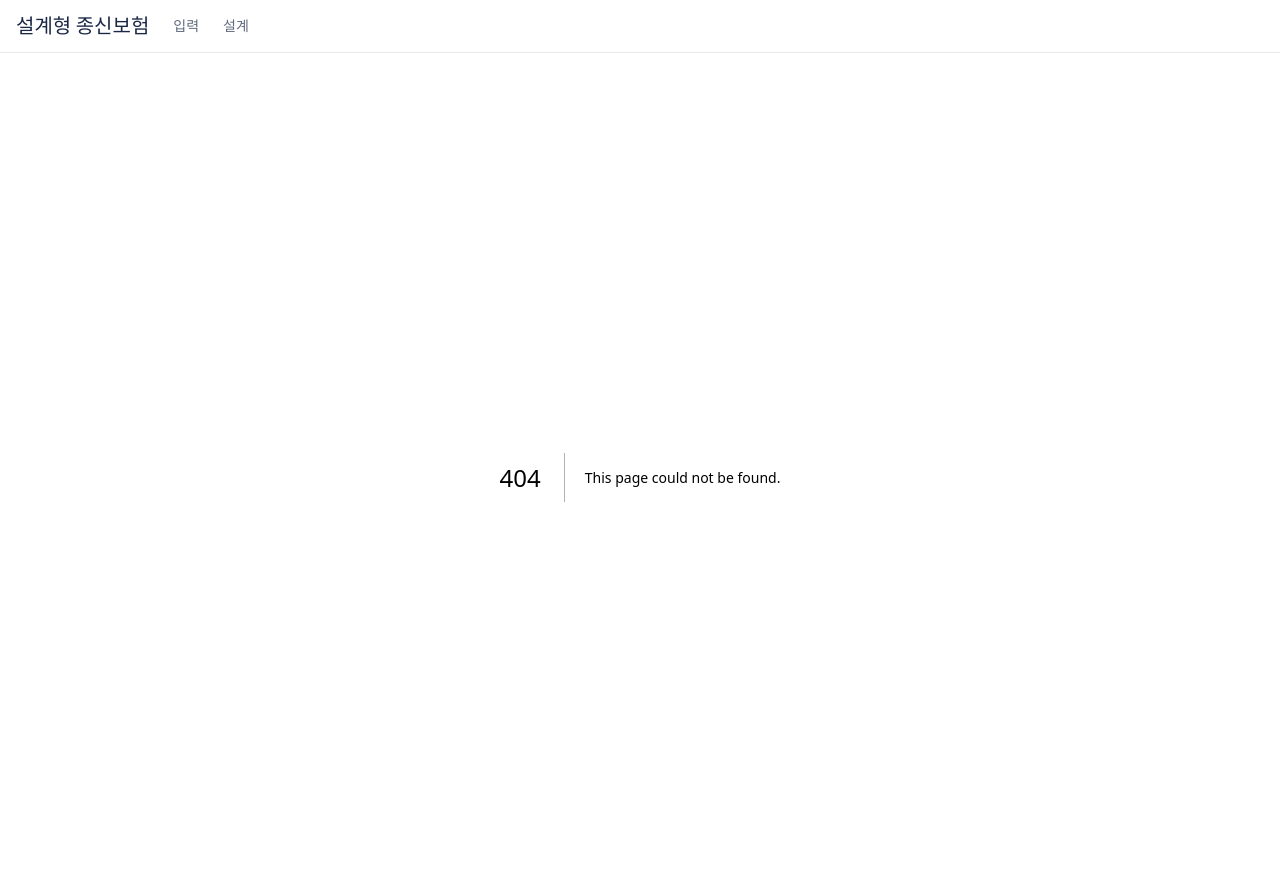
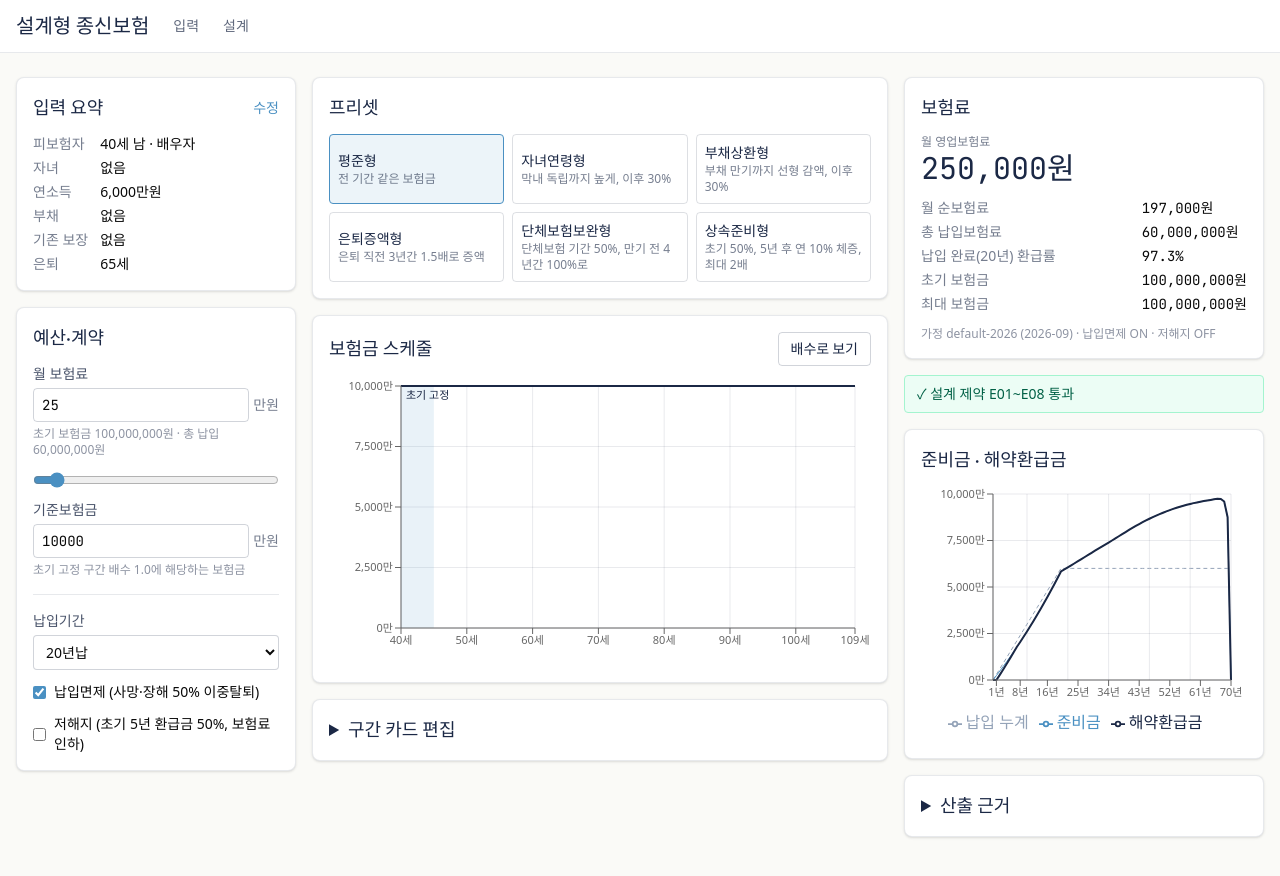
Before and after one commit to taekyoleen-oss/flexible_whole_life, a Next.js app: page /design in a window 1280 px wide. Before the commit this address had no page. Shown: the top 876 px of the page. Built offline with nearby package versions, Linux system fonts and the light colour scheme; a web font is replaced by a local one.

Commit message:
feat(ui): design canvas with results, validation, evidence
Co-Authored-By: Claude Fable 5.1 <noreply@anthropic.com>
Claude-Session: https://claude.ai/code/session_01EwVcKSYZ6YEsZHhBekMpts

```diff
--- /dev/null
+++ b/app/design/page.tsx
@@ -0,0 +1,35 @@
+"use client";
+import { useState, type ReactNode } from "react";
+import { BlockCards } from "@/components/canvas/block-cards";
+import { BudgetPanel } from "@/components/canvas/budget-panel";
+import { InputSummary } from "@/components/canvas/input-summary";
+import { PresetPicker } from "@/components/canvas/preset-picker";
+import { ScheduleChart } from "@/components/canvas/schedule-chart";
+import { useDesign } from "@/components/design-provider";
+import { Evidence } from "@/components/result/evidence";
+import { PremiumSummary } from "@/components/result/premium-summary";
+import { ResultChart } from "@/components/result/result-chart";
+import { ValidationBadges } from "@/components/result/validation-badges";
+import { Button } from "@/components/ui";
+
+const TABS = ["입력", "설계", "결과"] as const;
+type Tab = (typeof TABS)[number];
+
+export default function DesignPage() {
+  const { loaded } = useDesign();
+  const [tab, setTab] = useState<Tab>("설계");
+  if (!loaded) return null;
+  const col = (name: Tab, node: ReactNode) => <div className={`${tab === name ? "block" : "hidden"} space-y-4 lg:block`}>{node}</div>;
+  return (
+    <>
+      <div className="mb-4 flex gap-2 lg:hidden">
+        {TABS.map((t) => <Button key={t} primary={tab === t} onClick={() => setTab(t)}>{t}</Button>)}
+      </div>
+      <div className="grid gap-4 lg:grid-cols-[280px_minmax(0,1fr)_360px]">
+        {col("입력", <><InputSummary /><BudgetPanel /></>)}
+        {col("설계", <><PresetPicker /><ScheduleChart /><BlockCards /></>)}
+        {col("결과", <><PremiumSummary /><ValidationBadges /><ResultChart /><Evidence /></>)}
+      </div>
+    </>
+  );
+}
--- /dev/null
+++ b/components/result/evidence.tsx
@@ -0,0 +1,42 @@
+"use client";
+import { useDesign } from "@/components/design-provider";
+import { pct, won } from "@/lib/format";
+
+const YEARS = [1, 2, 3, 5, 10, 15, 20, 30];
+
+export function Evidence() {
+  const { state, result: r } = useDesign();
+  const u = r.perUnit, k = r.per100k;
+  const per100k: [string, string][] = [
+    ["순보험료", `${k.net.toLocaleString()}원`],
+    ["기준연납순보험료", `${k.base.toLocaleString()}원`],
+    ["영업보험료", `${k.gross.toLocaleString()}원`],
+    ["신계약비 (적용 / 표준 / 적용값)", `${k.alpha.toLocaleString()} / ${k.alphaStd.toLocaleString()} / ${k.newBiz.toLocaleString()}원`],
+  ];
+  const mid: [string, string][] = [
+    ["급부 현가 PVB (radix 10만)", u.pvb.toFixed(6)],
+    ["월납 보정 납입기수 N*", u.nStar.toFixed(6)],
+    ["β′ 포함 연납순보험료 (1단위당)", u.pBeta.toFixed(8)],
+    ["보장기간 n / 최종연령 ω", `${r.n}년 / ${r.omega}세`],
+  ];
+  const L = r.loading;
+  const loading: [string, string][] = [
+    ["신계약비 α", won(L.alpha)], ["유지비 정액 β_S", won(L.betaS)], ["납입 후 유지비 β′", won(L.betaPrime)], ["유지비율 β_G", won(L.betaG)], ["수금비 γ", won(L.gamma)],
+  ];
+  const Table = ({ rows }: { rows: [string, string][] }) => (
+    <table className="w-full text-xs"><tbody>{rows.map(([a, b]) => <tr key={a} className="border-t border-navy/10"><td className="py-1 text-navy/70">{a}</td><td className="py-1 text-right font-mono">{b}</td></tr>)}</tbody></table>
+  );
+  return (
+    <details className="rounded-lg border border-navy/10 bg-white p-4 shadow-sm">
+      <summary className="cursor-pointer font-display text-lg text-navy">산출 근거</summary>
+      <h3 className="mt-3 text-sm font-medium">10만원당 (월납 1회)</h3><Table rows={per100k} />
+      <h3 className="mt-3 text-sm font-medium">중간값</h3><Table rows={mid} />
+      <h3 className="mt-3 text-sm font-medium">부가보험료 분해 (가입금액 {won(state.S0)} 기준, 1회 납입)</h3><Table rows={loading} />
+      <h3 className="mt-3 text-sm font-medium">해약환급금</h3>
+      <table className="w-full text-xs">
+        <thead><tr className="text-navy/60"><th className="py-1 text-left">경과</th><th className="text-right">납입 누계</th><th className="text-right">환급금</th><th className="text-right">환급률</th></tr></thead>
+        <tbody>{YEARS.filter((t) => t <= r.n).map((t) => <tr key={t} className="border-t border-navy/10 font-mono"><td className="py-1">{t}년</td><td className="text-right">{won(r.surrender.paid[t])}</td><td className="text-right">{won(r.surrender.cash[t])}</td><td className="text-right">{pct(r.surrender.rate[t])}</td></tr>)}</tbody>
+      </table>
+    </details>
+  );
+}
--- /dev/null
+++ b/components/result/premium-summary.tsx
@@ -0,0 +1,30 @@
+"use client";
+import { Fragment } from "react";
+import { useDesign } from "@/components/design-provider";
+import { Card } from "@/components/ui";
+import { pct, won } from "@/lib/format";
+
+export function PremiumSummary() {
+  const { state, result: r } = useDesign();
+  const m = state.payYears;
+  const rows: [string, string][] = [
+    ["월 순보험료", won(r.monthly.net)],
+    ["총 납입보험료", won(r.totalPaid)],
+    [`납입 완료(${m}년) 환급률`, pct(r.surrender.rate[m])],
+    ["초기 보험금", won(r.S[0] * state.S0)],
+    ["최대 보험금", won(Math.max(...r.S) * state.S0)],
+  ];
+  if (r.lowSurrender) rows.push(["저해지 월 영업보험료", won(r.lowSurrender.monthlyGross)]);
+  return (
+    <Card title="보험료">
+      <div className="mb-3">
+        <div className="text-xs text-navy/60">월 영업보험료</div>
+        <div className="font-mono text-3xl text-navy">{won(r.monthly.gross)}</div>
+      </div>
+      <dl className="grid grid-cols-[1fr_auto] gap-y-1 text-sm">
+        {rows.map(([k, v]) => <Fragment key={k}><dt className="text-navy/60">{k}</dt><dd className="font-mono">{v}</dd></Fragment>)}
+      </dl>
+      <p className="mt-3 text-xs text-navy/50">가정 {r.meta.assumptionId} ({r.meta.assumptionVersion}) · 납입면제 {r.meta.waiver ? "ON" : "OFF"} · 저해지 {r.meta.lowSurrender ? "ON" : "OFF"}</p>
+    </Card>
+  );
+}
--- /dev/null
+++ b/components/result/result-chart.tsx
@@ -0,0 +1,29 @@
+"use client";
+import { CartesianGrid, Legend, Line, LineChart, ResponsiveContainer, Tooltip, XAxis, YAxis } from "recharts";
+import { useDesign } from "@/components/design-provider";
+import { Card } from "@/components/ui";
+import { won } from "@/lib/format";
+
+export function ResultChart() {
+  const { result: r } = useDesign();
+  const data = r.surrender.cash.map((cash, t) => ({ t, reserve: r.surrender.reserve[t], cash, paid: r.surrender.paid[t], low: r.lowSurrender?.cash[t] ?? null }));
+  return (
+    <Card title="준비금 · 해약환급금">
+      <div className="h-64">
+        <ResponsiveContainer width="100%" height="100%">
+          <LineChart data={data} margin={{ top: 8, right: 16, bottom: 8, left: 8 }}>
+            <CartesianGrid stroke="#1b284518" />
+            <XAxis dataKey="t" unit="년" fontSize={11} tickCount={8} />
+            <YAxis width={64} fontSize={11} tickFormatter={(v: unknown) => `${Math.round(Number(v) / 1e4).toLocaleString()}만`} />
+            <Tooltip labelFormatter={(t) => `${t}년 경과`} formatter={(v: unknown) => won(Number(v))} />
+            <Legend />
+            <Line dataKey="paid" name="납입 누계" stroke="#94a3b8" strokeDasharray="4 3" dot={false} isAnimationActive={false} />
+            <Line dataKey="reserve" name="준비금" stroke="#4a90c2" dot={false} isAnimationActive={false} />
+            <Line dataKey="cash" name="해약환급금" stroke="#1b2845" strokeWidth={2} dot={false} isAnimationActive={false} />
+            {r.lowSurrender && <Line dataKey="low" name="저해지 환급금" stroke="#dc2626" dot={false} isAnimationActive={false} />}
+          </LineChart>
+        </ResponsiveContainer>
+      </div>
+    </Card>
+  );
+}
--- /dev/null
+++ b/components/result/validation-badges.tsx
@@ -0,0 +1,21 @@
+"use client";
+import { useDesign } from "@/components/design-provider";
+import { Button } from "@/components/ui";
+
+const AUTO = new Set(["E01", "E04", "E05"]);
+
+export function ValidationBadges() {
+  const { violations, dispatch } = useDesign();
+  if (violations.length === 0) return <div className="rounded border border-emerald-200 bg-emerald-50 px-3 py-2 text-sm text-emerald-800">✓ 설계 제약 E01~E08 통과</div>;
+  return (
+    <ul className="space-y-2">
+      {violations.map((v) => (
+        <li key={v.code} className="rounded border border-red-200 bg-red-50 p-3 text-sm">
+          <div className="font-medium text-red-800">{v.code} · {v.message}</div>
+          <div className="text-red-700/80">{v.suggestion}</div>
+          {AUTO.has(v.code) && <Button className="mt-2" onClick={() => dispatch({ type: "autoFix", code: v.code as "E01" | "E04" | "E05" })}>자동 수정</Button>}
+        </li>
+      ))}
+    </ul>
+  );
+}
```
